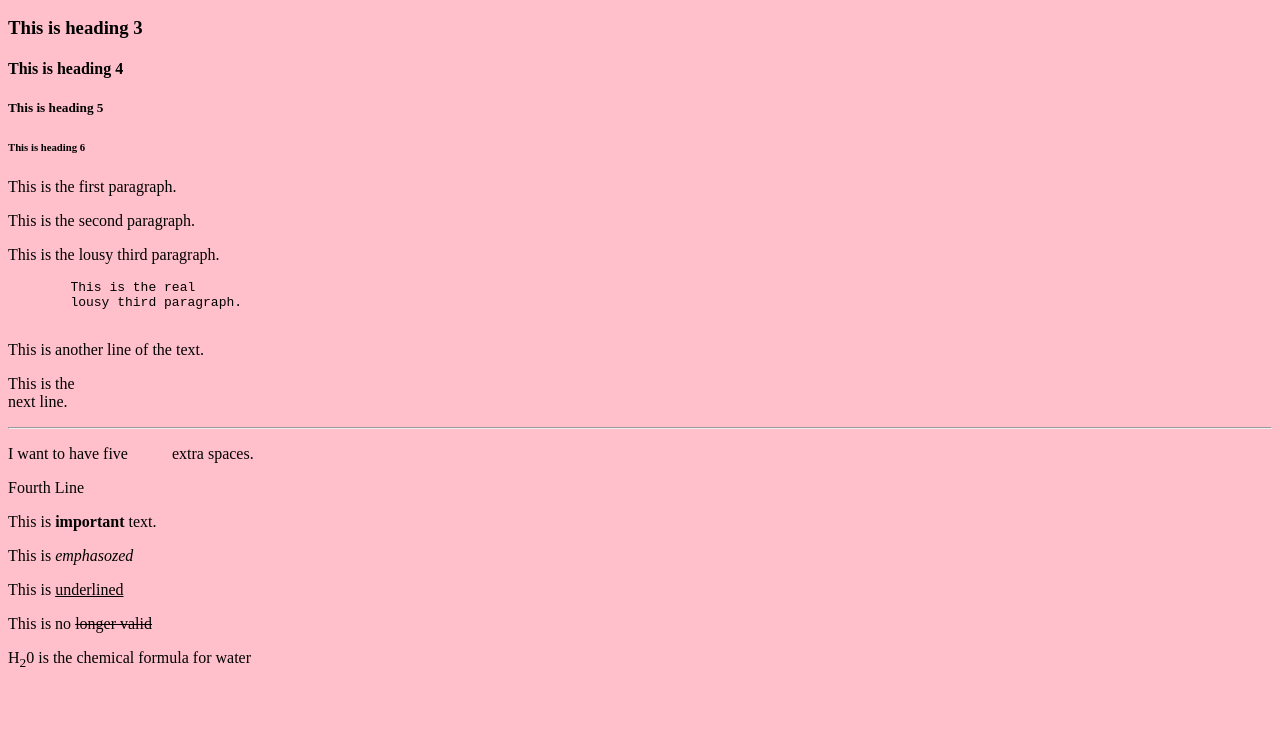
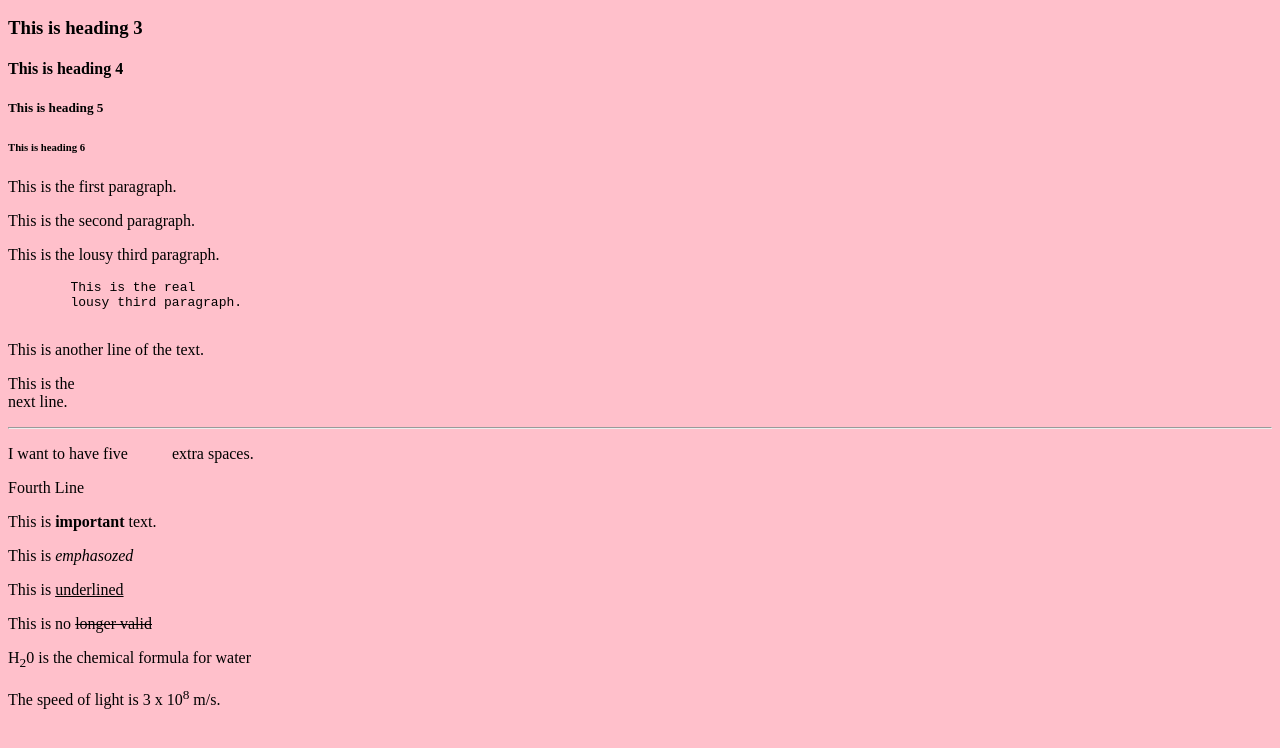
Before and after one commit to SofiaCArevalo/my_first_html, a plain HTML site: page index.html in a window 1280 px wide. Shown: the part 110-858 px from the top of the page. Drawn offline with Linux system fonts and the light colour scheme.

Commit message:
Update index.html

```diff
--- a/index.html
+++ b/index.html
@@ -42,6 +42,7 @@
     <p>This is <u>underlined</u></p>
     <p>This is no <s>longer valid</s></p>
     <p>H<sub>2</sub>0 is the chemical formula for water</p>
+    <p>The speed of light is 3 x 10<sup>8</sup> m/s.</p>
 
     <br><br><br><br><br><br><br><br><br><br>
 </body>
```
